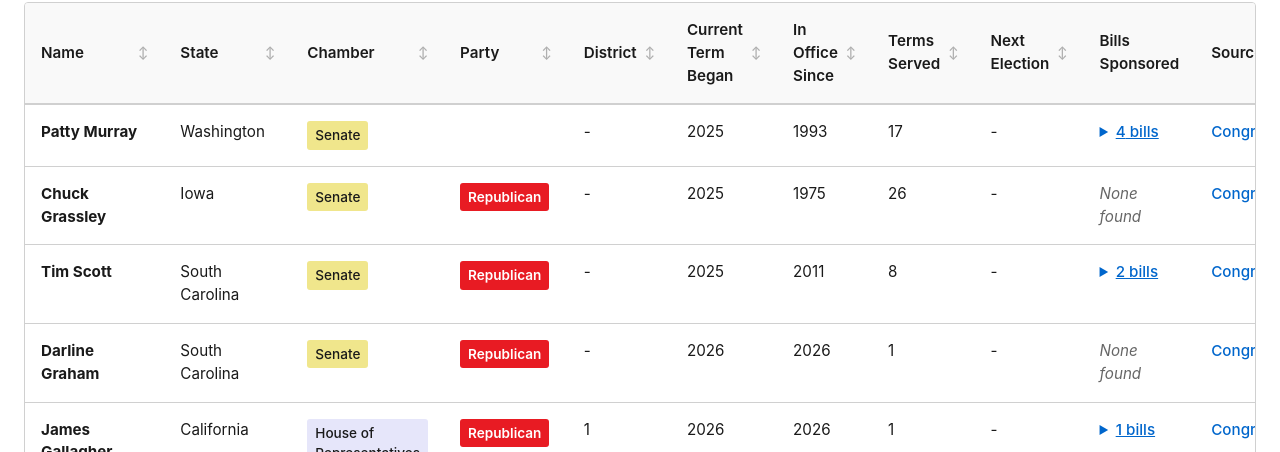
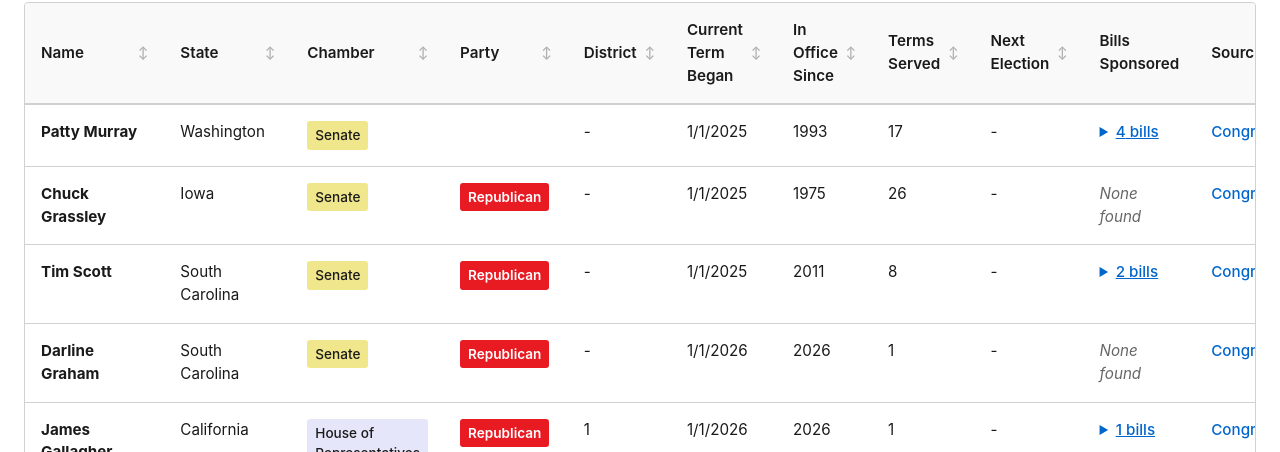
Before and after one commit to whatsthbuzz-collab/congress-tracker, a React (Vite) app: page / in a window 1280 px wide. Shown: the part 347-799 px from the top of the page. Built offline with nearby package versions, Linux system fonts and the light colour scheme.

Commit message:
Add files via upload
V3

```diff
--- a/src/CongressTable.jsx
+++ b/src/CongressTable.jsx
@@ -84,7 +84,13 @@ export default function CongressTable() {
     }),
     columnHelper.accessor('termStart', {
       header: 'Current Term Began',
-      cell: (info) => info.getValue() || '-',
+      cell: (info) => {
+        const v = info.getValue();
+        if (!v) return '-';
+        // Parse as UTC so the date doesn't shift a day in western timezones.
+        const d = new Date(`${v}T00:00:00Z`);
+        return isNaN(d) ? v : d.toLocaleDateString(undefined, { timeZone: 'UTC' });
+      },
     }),
     columnHelper.accessor('firstYearServed', {
       header: 'In Office Since',
```
